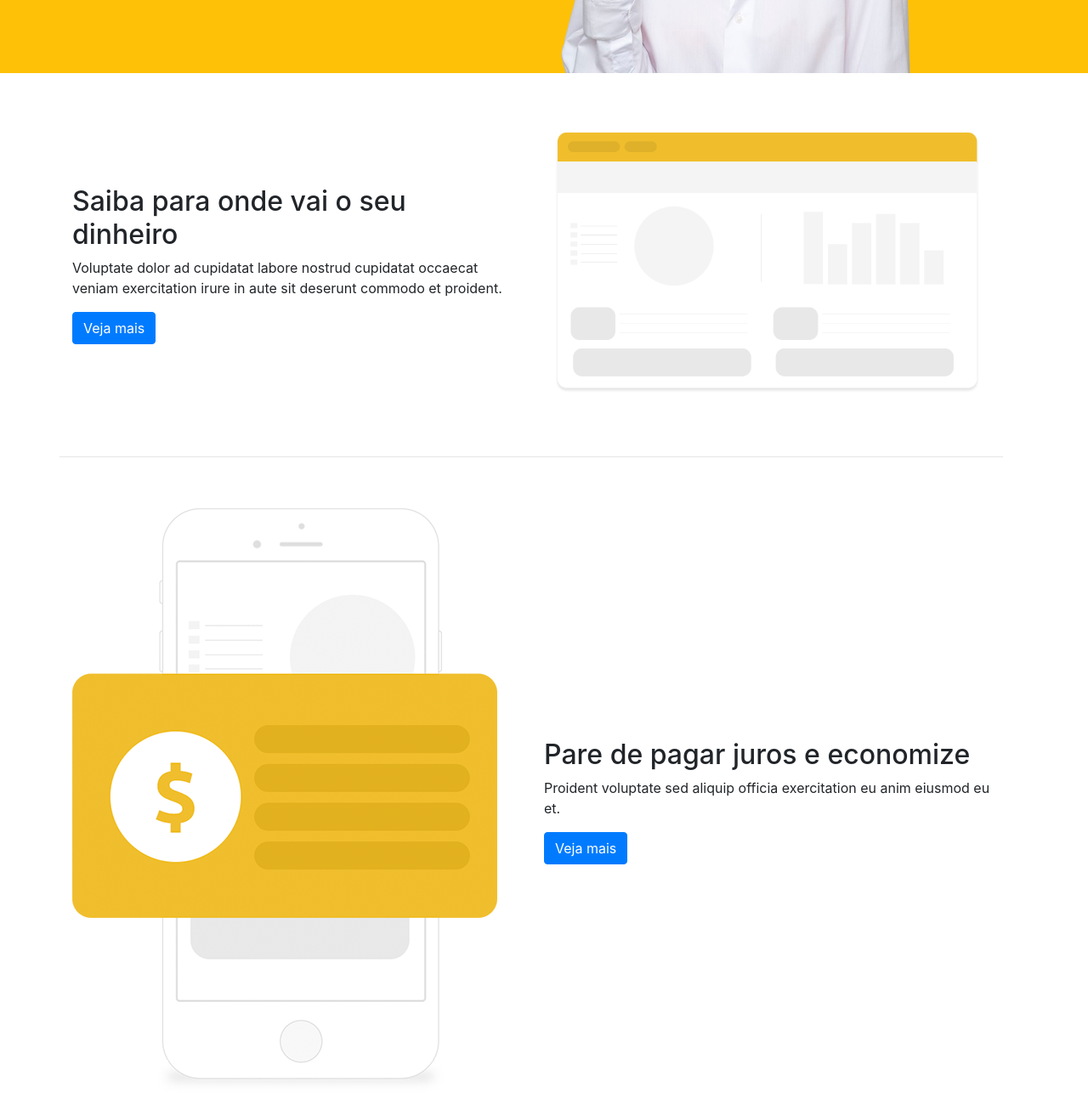
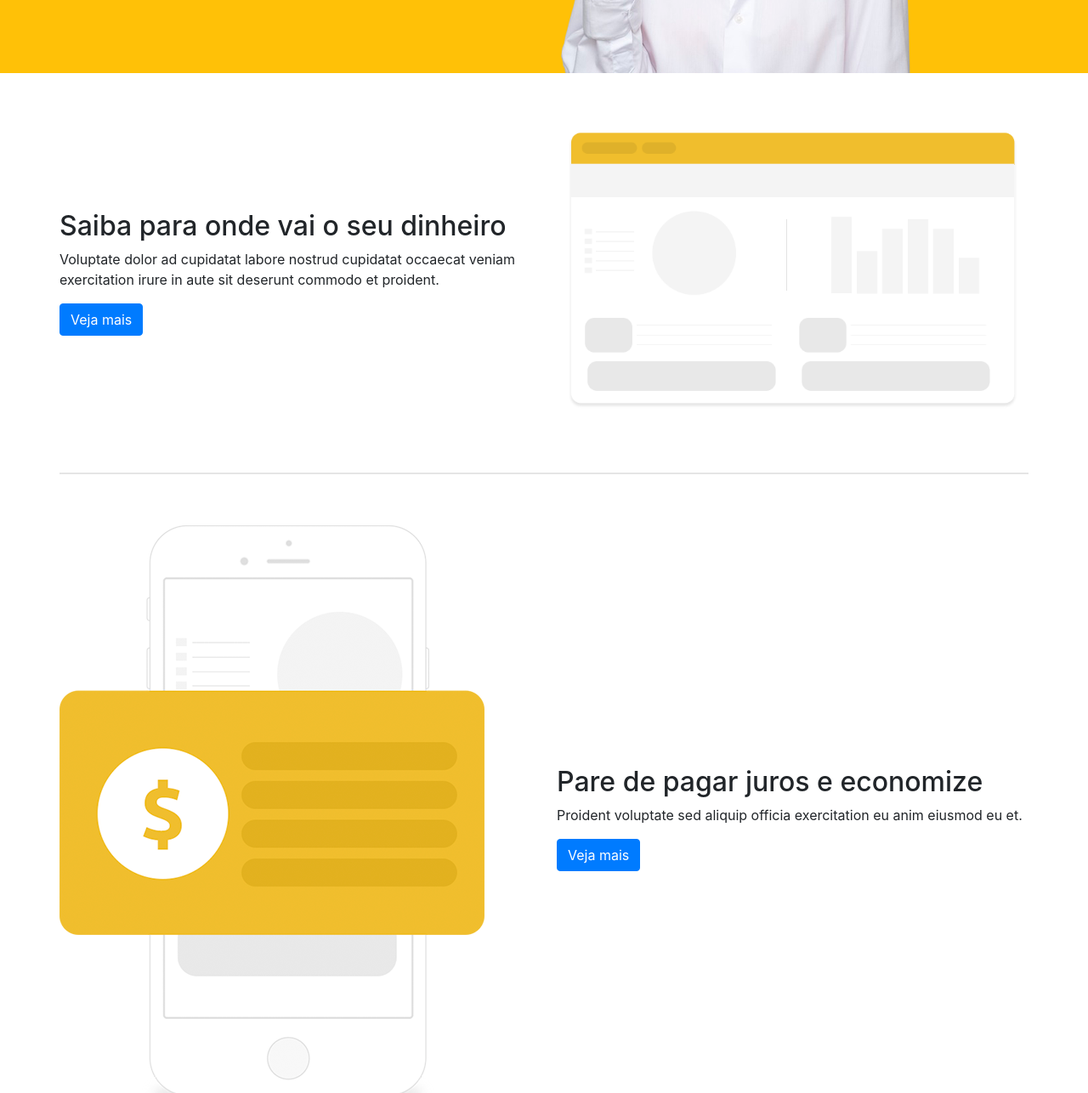
Before and after one commit to marcelofarias-jr/Finans, a plain HTML site: page index.html in a window 1280 px wide. Shown: the part 495-1781 px from the top of the page at 85% size. Drawn offline with nearby package versions, Linux system fonts and the light colour scheme.

Commit message:
Add files via upload

```diff
--- a/CSS/style.css
+++ b/CSS/style.css
@@ -4,8 +4,7 @@
 }
 .caixa{
 	padding: 60px 0;
-	border-bottom: 1px solid #e5e5e5;
-	width: 100%;
+	border-bottom: 2px solid #e5e5e5;
 }
 footer p a {
 	margin: 5px 15px;
--- a/index.html
+++ b/index.html
@@ -84,9 +84,9 @@
 		</div>
 	</section><!-- Final do home -->
 
-	<section class=""><!-- Inicio do saiba -->
-		<div class="container">
-			<div class="caixa row">
+	<section class=""><!-- Inicio conteudo -->
+		<div class="container caixa">
+			<div class="row">
 				<div class="col-md-6 d-flex">
 					<div class="align-self-center">
 						<h2>Saiba para onde vai o seu dinheiro</h2>
@@ -101,8 +101,8 @@
 				</div>
 			</div>
 		</div>
-		<div class="container">
-			<div class="caixa row">
+		<div class="container caixa">
+			<div class=" row">
 				<div class="col-md-6">
 						<img src="img/juros	.png" class="img-fluid">
 				</div>
@@ -117,8 +117,8 @@
 				</div>
 			</div>
 		</div>
-		<div class="container">
-			<div class="caixa row">
+		<div class="container caixa">
+			<div class=" row">
 				<div class="col-md-4">
 					<img src="./img/facil.png" class="img-fluid">
 					<h3>Fácil de usar</h3>
@@ -136,7 +136,7 @@
 				</div>
 			</div>
 		</div>
-	</section><!-- Final do saiba -->
+	</section><!-- Final do conteudo -->
 	<footer  class="mt-4 mb-4"><!-- Início do rodapé -->
 		<div class="container">
 			<div class="row">
```
